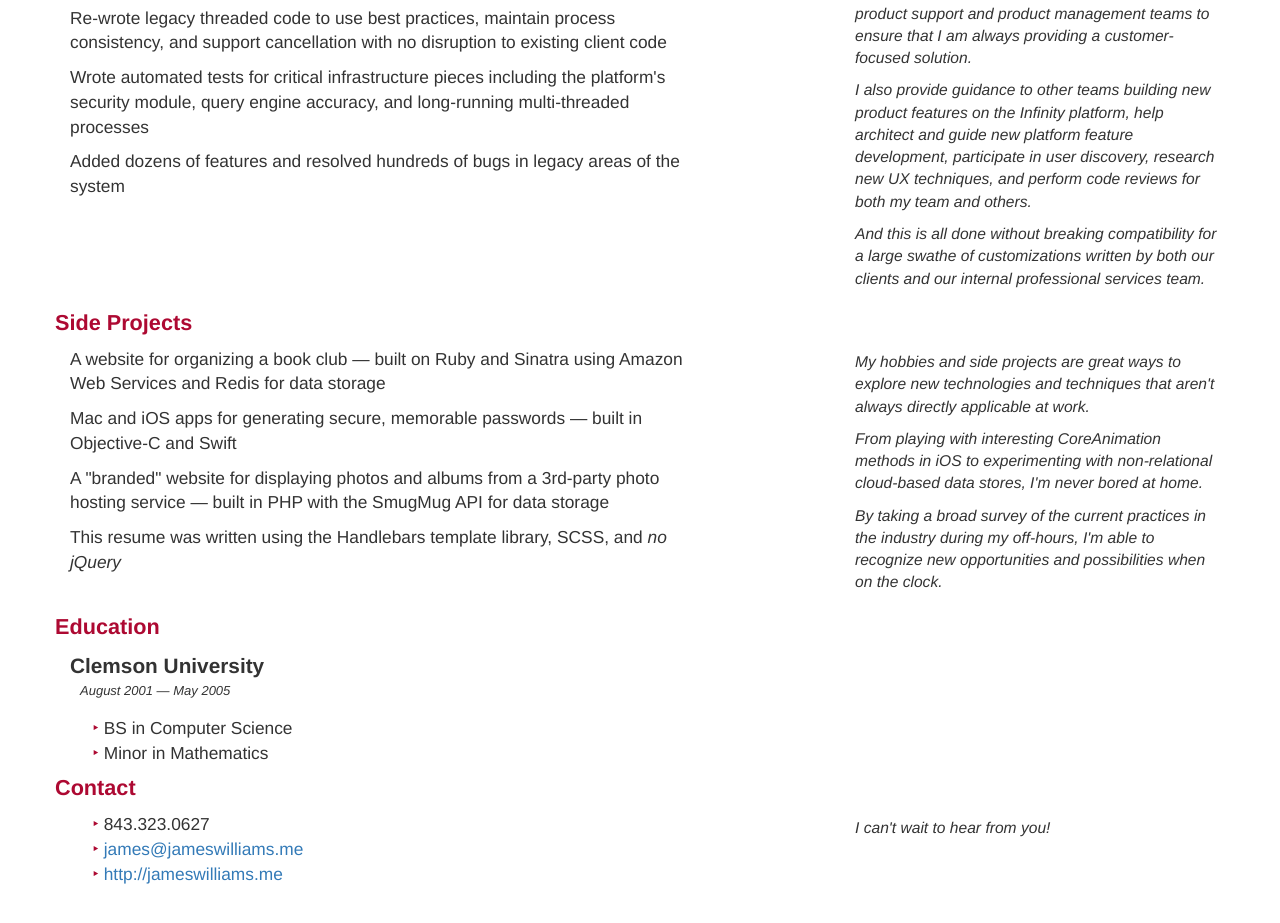
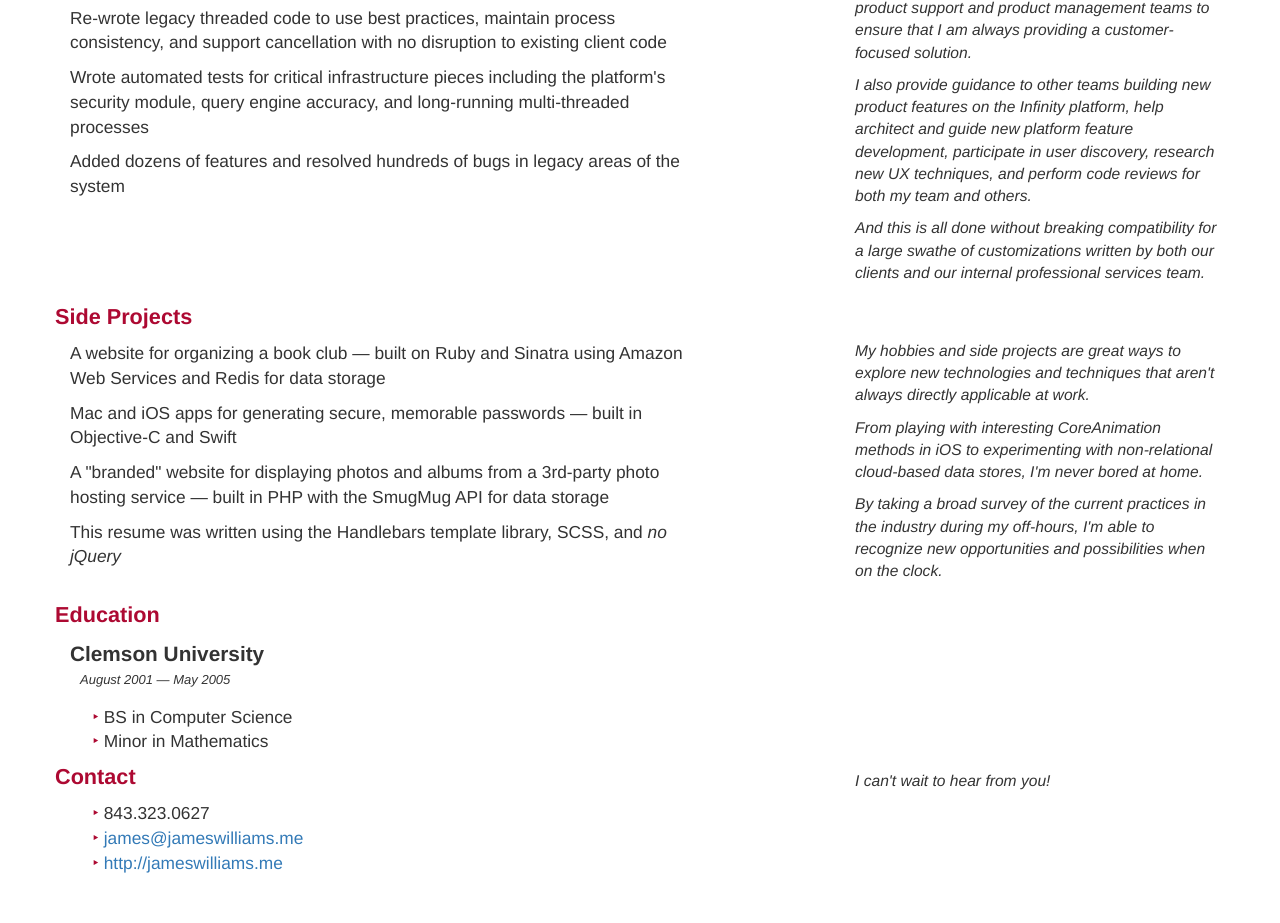
Before and after one commit to willia4/resume, a plain HTML site: page index.html in a window 1280 px wide. Shown: the part 765-1688 px from the top of the page. Drawn offline with nearby package versions, Linux system fonts and the light colour scheme.

Commit message:
Improve the annotation spacing

```diff
--- a/index.html
+++ b/index.html
@@ -43,8 +43,6 @@
 				<div class="resume-content">{{{content}}}</div>
 			</div>
 			<aside class="annotation col-sm-offset-1 col-sm-4 hidden-xs">
-
-				<header class="content-title">&nbsp;</header>
 				<div class="resume-annotation">{{{annotation}}}</div>
 			</aside>
 		</section>
--- a/index.scss
+++ b/index.scss
@@ -139,21 +139,19 @@ body {
 			.annotation {
 				margin-top: $spacing;
 
-				> header {
-					font-weight: bold;
-					font-family: $title-font;
-					color: $spot-color;
-
-					font-size: 110%;
-					margin-bottom: $spacing;
-				}
-
 				//a .resume-annotation hosts the actual HTML from a resume-annotation
 				.resume-annotation {
 					font-family: $annotation-font;
 					font-style: italic;
 					height: 100%;
 					font-size: 90%;
+
+					//Bring the first paragraph of each annotation down a bit to better align with the
+					//start of the section (below that section's header). This isn't perfect but it doesn't
+					//detract from the appearance
+					p:first-child {
+						padding-top: 1.9em;
+					}
 
 					p:not(:first-child) {
 						margin-top: $spacing-small;
```
Also changed, not shown: index.css, 1 other file.
